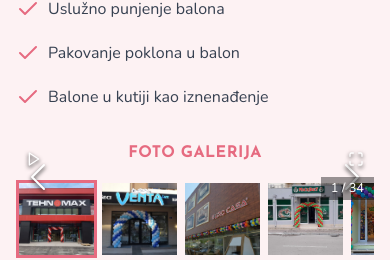
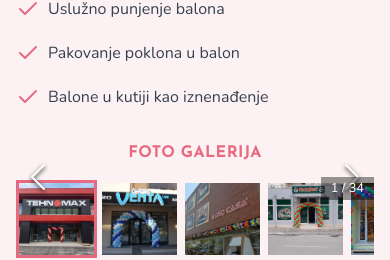
Before and after one commit to nemanjamalesija/eventmontenegro, a Next.js app: page / in a window 390 px wide. Shown: the part 7317-7577 px from the top of the page. Built offline with nearby package versions, Linux system fonts and the light colour scheme.

Commit message:
Add responsive gallery balloons

```diff
--- a/src/app/Home/Balloons.tsx
+++ b/src/app/Home/Balloons.tsx
@@ -141,9 +141,8 @@ const Balloons: FC = () => {
             </h2>
             <ImageGallery
               items={balloonsImages}
-              showPlayButton={true}
-              showFullscreenButton={true}
-              slideInterval={1000}
+              showPlayButton={false}
+              showFullscreenButton={false}
               slideOnThumbnailOver={true}
               showIndex={true}
             />
--- a/src/app/gallery.css
+++ b/src/app/gallery.css
@@ -35,6 +35,10 @@
   width: 28px;
 }
 @media (max-width: 768px) {
+  .image-gallery-slide {
+    height: 360px;
+  }
+
   .image-gallery-fullscreen-button,
   .image-gallery-play-button {
     padding: 15px;
```
